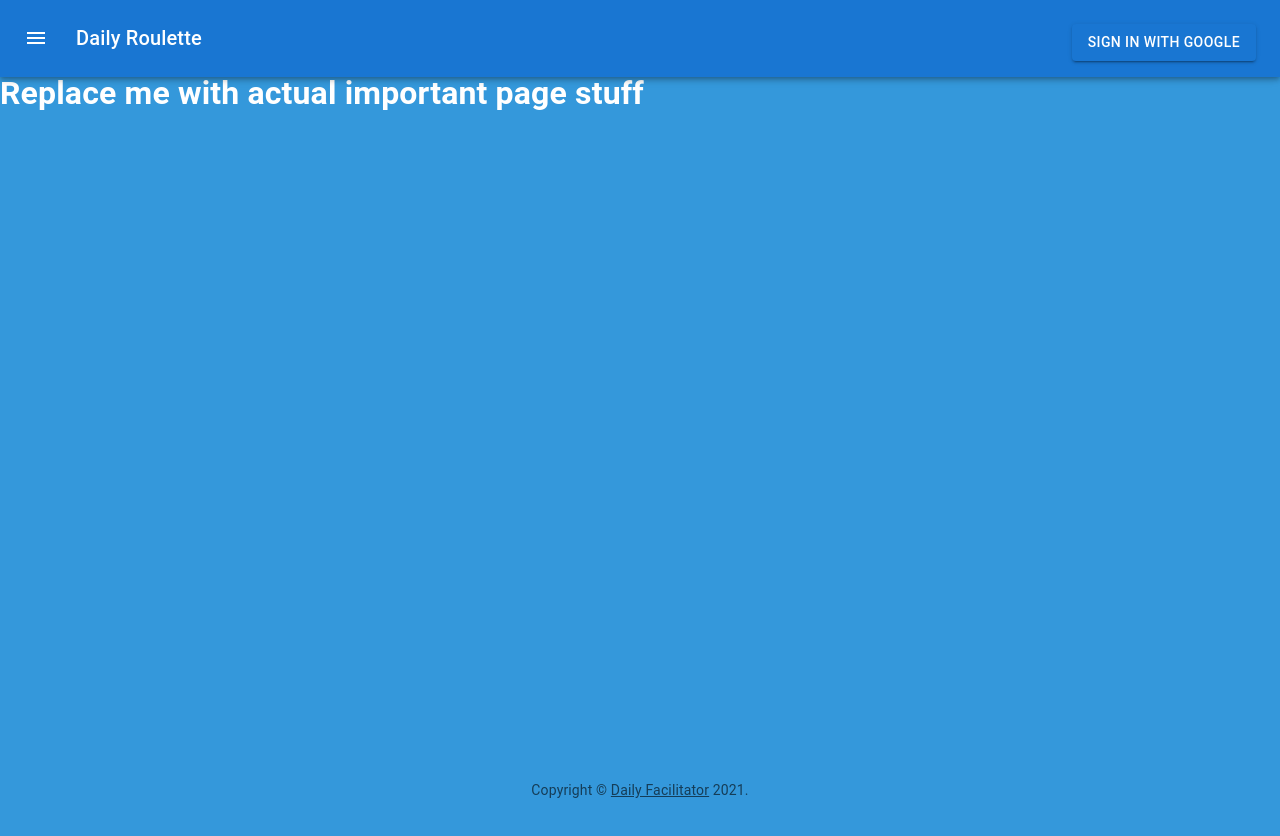
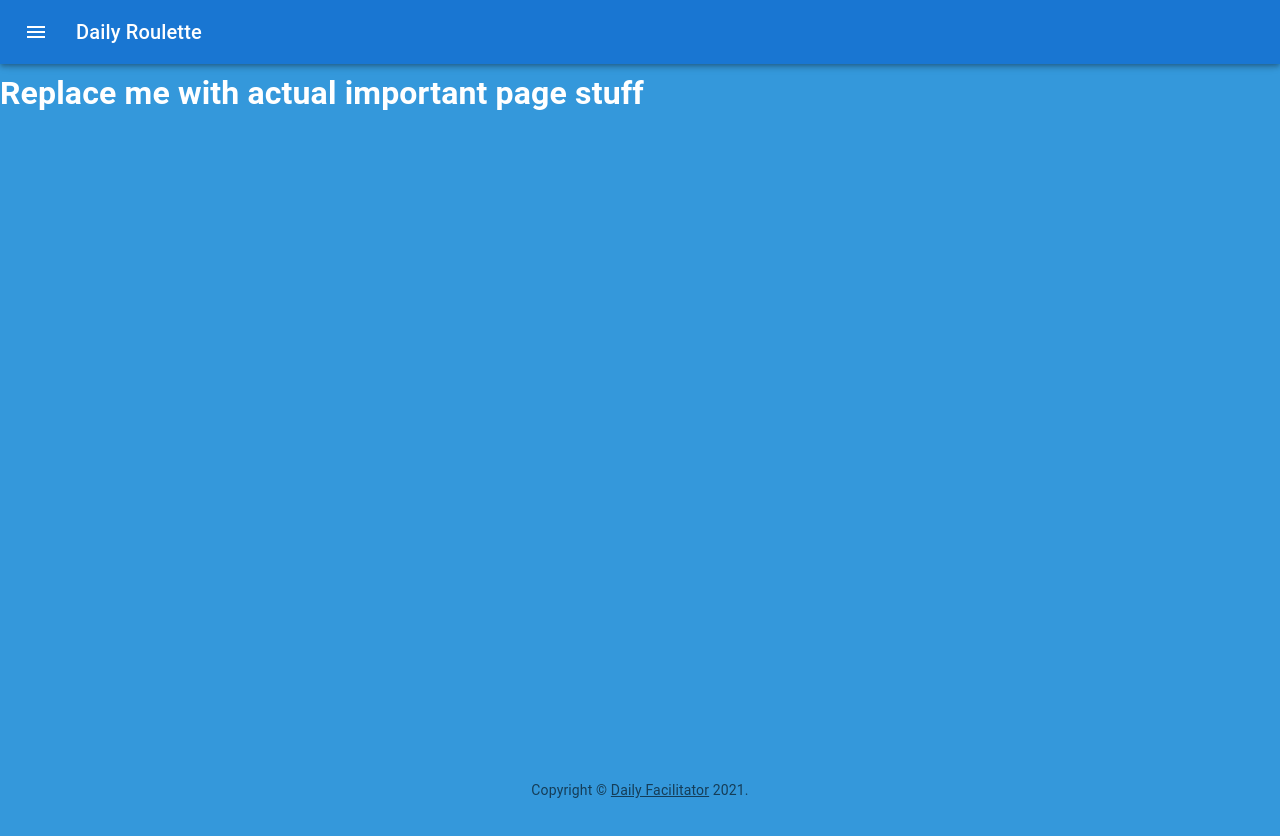
Before and after one commit to separatio/ez-daily, a Next.js app: page / in a window 1280 px wide. Shown: the top 836 px of the page. Built offline with nearby package versions, Linux system fonts and the light colour scheme; no server answers.

Commit message:
Move SignInOptions into the sidebar

```diff
--- a/src/components/LeftSideDrawer.tsx
+++ b/src/components/LeftSideDrawer.tsx
@@ -16,6 +16,7 @@ import GoogleIcon from '@mui/icons-material/Google'
 import LogoutIcon from '@mui/icons-material/Logout'
 import PlayArrowIcon from '@mui/icons-material/PlayArrow'
 import PeopleAltIcon from '@mui/icons-material/PeopleAlt'
+import { SignInOptions } from '../components/authentication'
 
 export default function TemporaryDrawer() {
   const [state, setState] = useState(Boolean)
@@ -83,26 +84,7 @@ export default function TemporaryDrawer() {
           </Typography>
         </li>
 
-        <ListItem button>
-          <ListItemIcon>
-            <GoogleIcon
-              sx={{
-                color: 'white',
-              }}
-            />
-          </ListItemIcon>
-          <ListItemText primary="Sign In with Google" />
-        </ListItem>
-        <ListItem button>
-          <ListItemIcon>
-            <LogoutIcon
-              sx={{
-                color: 'white',
-              }}
-            />
-          </ListItemIcon>
-          <ListItemText primary="Sign Out" />
-        </ListItem>
+        <SignInOptions />
       </List>
     </Box>
   )
--- a/src/components/Navbar.tsx
+++ b/src/components/Navbar.tsx
@@ -1,5 +1,4 @@
 import { AppBar, Box, Toolbar, Typography } from '@mui/material'
-import { SignInOptions } from './authentication'
 
 export default function Navbar({ children }) {
   return (
@@ -10,7 +9,6 @@ export default function Navbar({ children }) {
           <Typography variant="h6" component="div" sx={{ flexGrow: 1 }}>
             Daily Roulette
           </Typography>
-          <SignInOptions />
         </Toolbar>
       </AppBar>
     </Box>
--- a/src/components/authentication/SignInButton.tsx
+++ b/src/components/authentication/SignInButton.tsx
@@ -1,17 +1,19 @@
 import { signIn } from 'next-auth/react'
-import { Button } from '@mui/material'
+import { ListItem, ListItemIcon, ListItemText } from '@mui/material'
+import GoogleIcon from '@mui/icons-material/Google'
 
 const SignInButton = () => {
   return (
-    <div key="google">
-      <Button
-        variant="contained"
-        sx={{ mt: 3, mb: 2 }}
-        onClick={() => signIn('google')}
-      >
-        Sign in with Google
-      </Button>
-    </div>
+    <ListItem button onClick={() => signIn('google')}>
+      <ListItemIcon>
+        <GoogleIcon
+          sx={{
+            color: 'white',
+          }}
+        />
+      </ListItemIcon>
+      <ListItemText primary="Sign In with Google" />
+    </ListItem>
   )
 }
 
--- a/src/components/authentication/SignOutButton.tsx
+++ b/src/components/authentication/SignOutButton.tsx
@@ -1,17 +1,19 @@
 import { signOut } from 'next-auth/react'
-import { Button } from '@mui/material'
+import { ListItem, ListItemIcon, ListItemText } from '@mui/material'
+import LogoutIcon from '@mui/icons-material/Google'
 
 const SignOutButton = () => {
   return (
-    <div key="google">
-      <Button
-        variant="contained"
-        sx={{ mt: 3, mb: 2 }}
-        onClick={() => signOut()}
-      >
-        Sign Out
-      </Button>
-    </div>
+    <ListItem button onClick={() => signOut()}>
+      <ListItemIcon>
+        <LogoutIcon
+          sx={{
+            color: 'white',
+          }}
+        />
+      </ListItemIcon>
+      <ListItemText primary="Sign Out" />
+    </ListItem>
   )
 }
 
```
Also changed, not shown: src/components/SignOutButton.tsx (deleted, +0 -18 lines).
